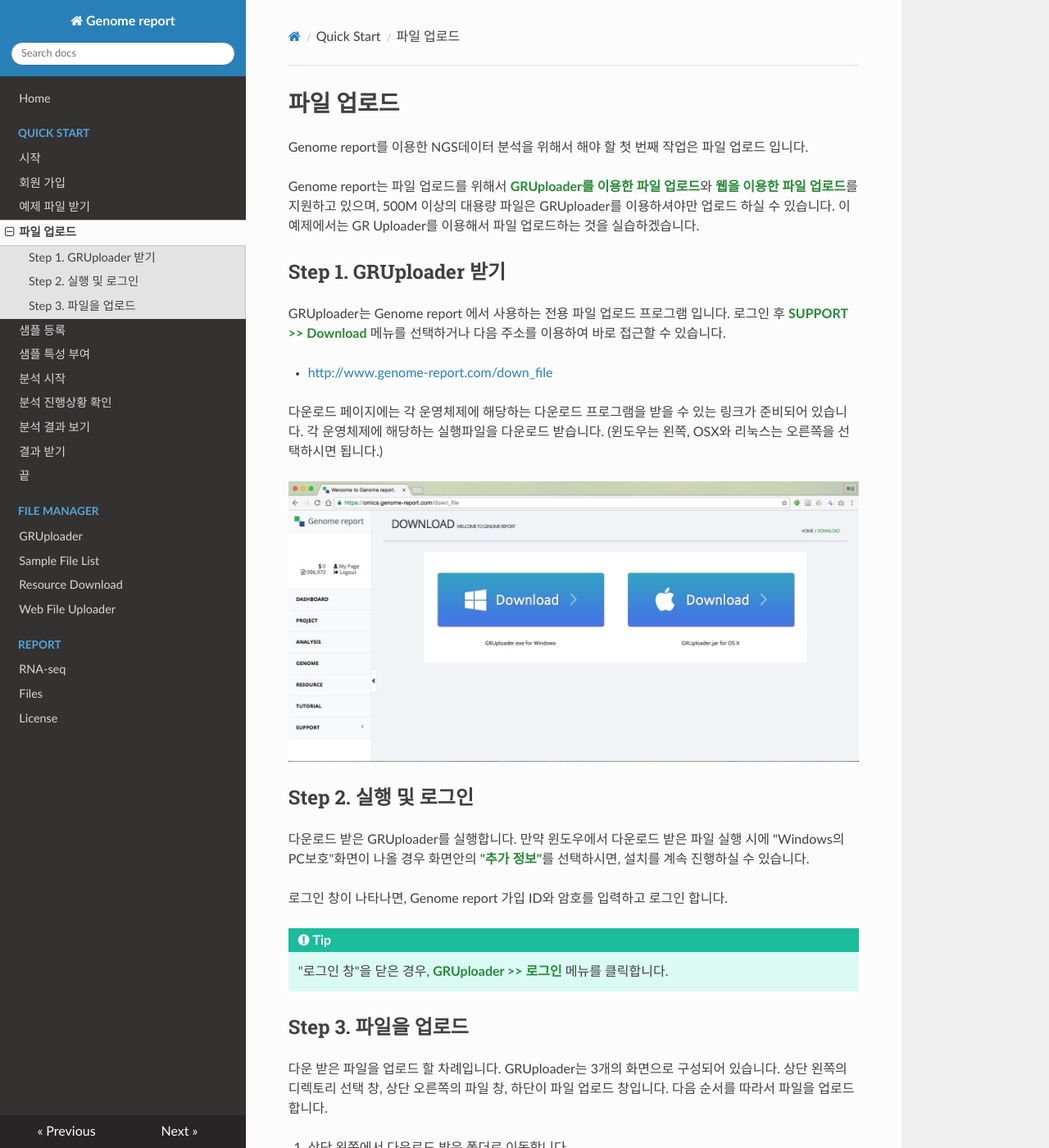
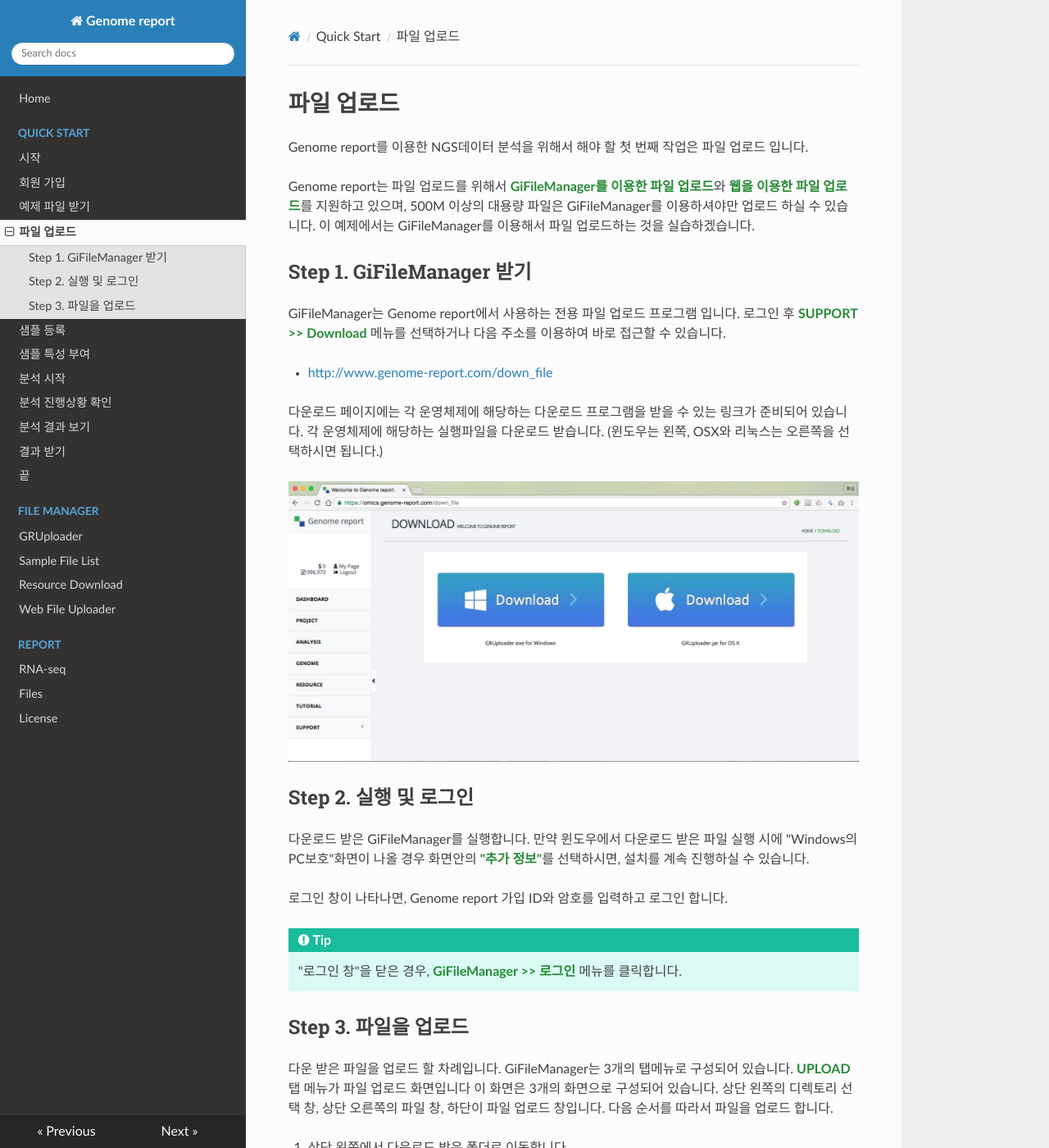
Before and after one commit to genomereport/gimanual, an MkDocs documentation site: the page built from docs/quick_start/file_upload.md, in a window 1280 px wide and 1400 px high. Shown: the whole window at 82% size. Built offline with MkDocs 1.6.1, drawn with Linux system fonts in a browser that asks for light colours; nearby versions of some CDN libraries; old or Windows-style settings are respelled for this version of MkDocs; some of the changed text lies outside the part shown.

Commit message:
Update file_upload.md

```diff
--- a/docs/quick_start/file_upload.md
+++ b/docs/quick_start/file_upload.md
@@ -3,13 +3,13 @@
 Genome report를 이용한 NGS데이터 분석을 위해서 해야 할 첫 번째 작업은 파일 업로드 입니다.
 
 Genome report는 파일 업로드를 위해서
-**GRUploader를 이용한 파일 업로드**와 **웹을 이용한 파일 업로드**를 지원하고 있으며, 500M 이상의 대용량 파일은 GRUploader를 이용하셔야만
-업로드 하실 수 있습니다. 이 예제에서는 GR Uploader를 이용해서 파일 업로드하는 것을 실습하겠습니다.
+**GiFileManager를 이용한 파일 업로드**와 **웹을 이용한 파일 업로드**를 지원하고 있으며, 500M 이상의 대용량 파일은 GiFileManager를 이용하셔야만
+업로드 하실 수 있습니다. 이 예제에서는 GiFileManager를 이용해서 파일 업로드하는 것을 실습하겠습니다.
 
 
-## Step 1. GRUploader 받기
+## Step 1. GiFileManager 받기
 
-GRUploader는 Genome report 에서 사용하는 전용 파일 업로드 프로그램 입니다. 로그인 후  **SUPPORT >> Download** 메뉴를 선택하거나 다음 주소를 이용하여 바로 접근할 수 있습니다.
+GiFileManager는 Genome report에서 사용하는 전용 파일 업로드 프로그램 입니다. 로그인 후  **SUPPORT >> Download** 메뉴를 선택하거나 다음 주소를 이용하여 바로 접근할 수 있습니다.
 
 * <a href="http://www.genome-report.com/down_file" target="_blank">http://www.genome-report.com/down_file</a>
 
@@ -22,16 +22,17 @@ GRUploader는 Genome report 에서 사용하는 전용 파일 업로드 프로
 
 ## Step 2. 실행 및 로그인
 
-다운로드 받은 GRUploader를 실행합니다. 만약 윈도우에서 다운로드 받은 파일 실행 시에 "Windows의 PC보호"화면이 나올 경우 화면안의 **"추가 정보"**를 선택하시면, 설치를 계속 진행하실 수 있습니다.
+다운로드 받은 GiFileManager를 실행합니다. 만약 윈도우에서 다운로드 받은 파일 실행 시에 "Windows의 PC보호"화면이 나올 경우 화면안의 **"추가 정보"**를 선택하시면, 설치를 계속 진행하실 수 있습니다.
 
 로그인 창이 나타나면, Genome report 가입 ID와 암호를 입력하고 로그인 합니다.
 
 !!!tip "Tip"
-    "로그인 창"을 닫은 경우, **GRUploader >> 로그인** 메뉴를 클릭합니다.
+    "로그인 창"을 닫은 경우, **GiFileManager >> 로그인** 메뉴를 클릭합니다.
 
 ## Step 3. 파일을 업로드
 
-다운 받은 파일을 업로드 할 차례입니다. GRUploader는 3개의 화면으로 구성되어 있습니다. 상단 왼쪽의 디렉토리 선택 창, 상단 오른쪽의 파일 창, 하단이 파일 업로드 창입니다.
+다운 받은 파일을 업로드 할 차례입니다. GiFileManager는 3개의 탭메뉴로 구성되어 있습니다.
+**UPLOAD**탭 메뉴가 파일 업로드 화면입니다 이 화면은 3개의 화면으로 구성되어 있습니다. 상단 왼쪽의 디렉토리 선택 창, 상단 오른쪽의 파일 창, 하단이 파일 업로드 창입니다.
 다음 순서를 따라서 파일을 업로드 합니다.
 
 1. 상단 왼쪽에서 다운로드 받은 폴더로 이동합니다.
@@ -52,7 +53,6 @@ GRUploader는 Genome report 에서 사용하는 전용 파일 업로드 프로
     파일이 정상적으로 업로드 되면 **Successful transfers**탭에 등록됩니다.<br>
     파일 업로드가 실패하면 **Fail transfers**탭에 등록됩니다.**Status** 컬럼에서 오류 원인을 확인할 수 있습니다.<br>
     **Fail transfers**탭에 업로드한 파일의 상태값이 'File Upload Fail'인 경우 해당 파일을 업로드 작업을 다시 하면 됩니다.<br>
-    파일 전송이 끝나기 전에 **GRUploader**를 종료하면 전송 작업이 중단됩니다.
+    파일 전송이 끝나기 전에 **GiFileManager**를 종료하면 전송 작업이 중단됩니다.
 
-
-![화면](../images/gruploader_screen_1.jpg)
+![화면](../images/GiFileManager_file_upload_1.jpg)
```
